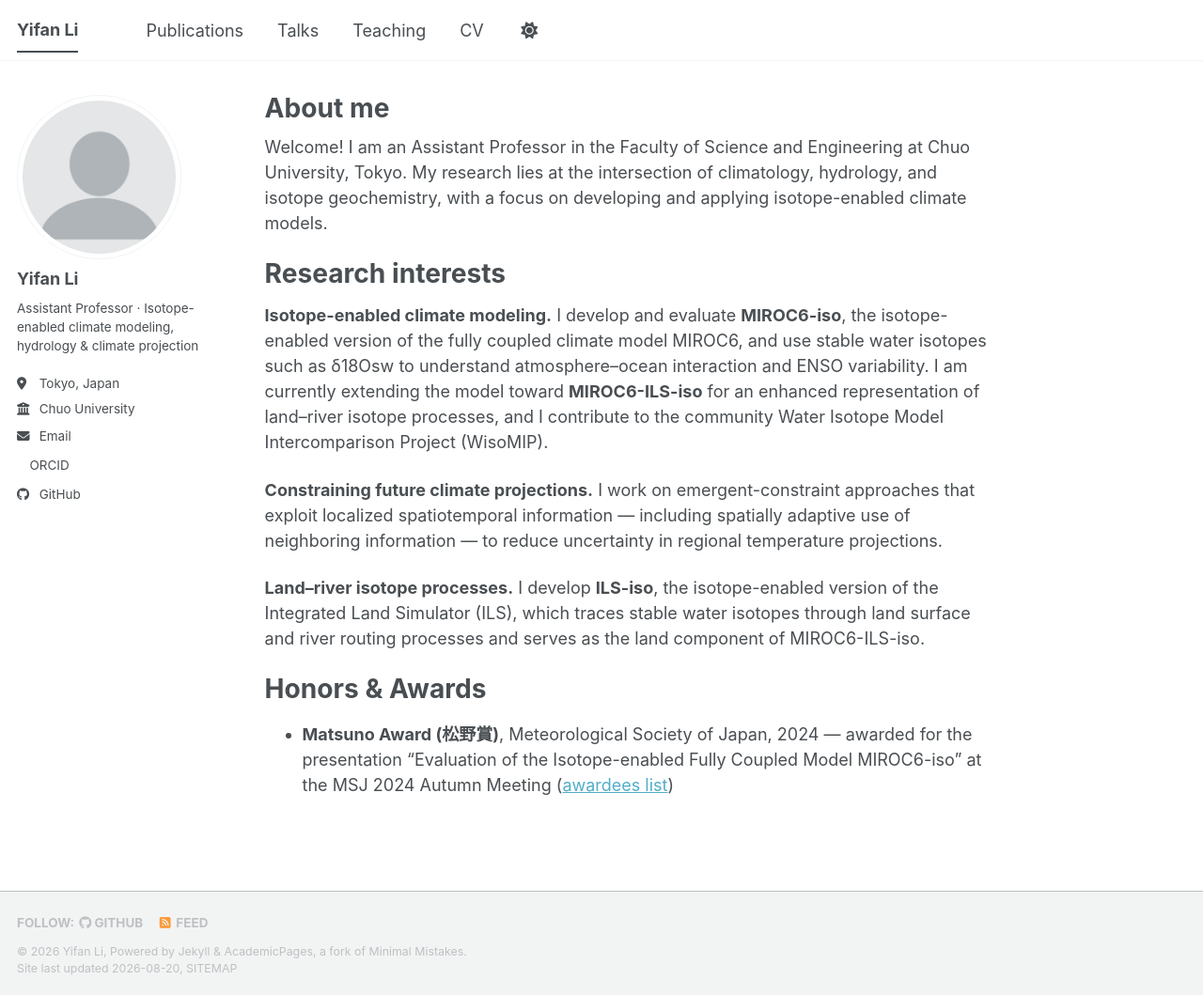
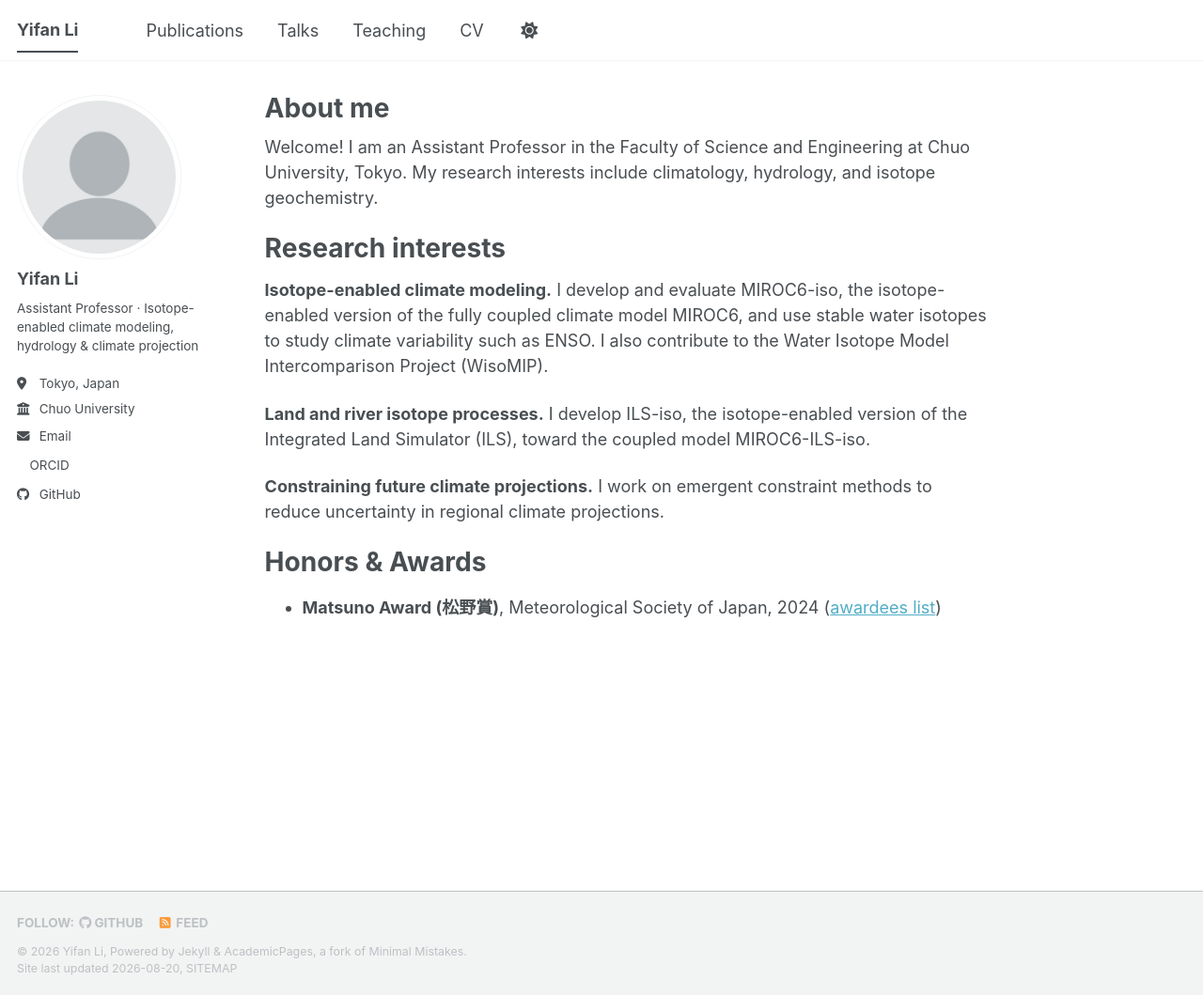
Before and after one commit to Yifanli-9/yifanli-9.github.io, a Jekyll site: the page built from _pages/about.md, in a window 1280 px wide and 1059 px high. Shown: the whole window at 94% size. Built offline with Jekyll 4.4.1, drawn with Linux system fonts in a browser that asks for light colours; a style sheet for code colours, icons or effects is not loaded.

Commit message:
Simplify About page

```diff
--- a/_pages/about.md
+++ b/_pages/about.md
@@ -7,17 +7,17 @@ redirect_from:
   - /about.html
 ---
 
-Welcome! I am an Assistant Professor in the Faculty of Science and Engineering at Chuo University, Tokyo. My research lies at the intersection of climatology, hydrology, and isotope geochemistry, with a focus on developing and applying isotope-enabled climate models.
+Welcome! I am an Assistant Professor in the Faculty of Science and Engineering at Chuo University, Tokyo. My research interests include climatology, hydrology, and isotope geochemistry.
 
 Research interests
 ======
 
-**Isotope-enabled climate modeling.** I develop and evaluate **MIROC6-iso**, the isotope-enabled version of the fully coupled climate model MIROC6, and use stable water isotopes such as δ18Osw to understand atmosphere–ocean interaction and ENSO variability. I am currently extending the model toward **MIROC6-ILS-iso** for an enhanced representation of land–river isotope processes, and I contribute to the community Water Isotope Model Intercomparison Project (WisoMIP).
+**Isotope-enabled climate modeling.** I develop and evaluate MIROC6-iso, the isotope-enabled version of the fully coupled climate model MIROC6, and use stable water isotopes to study climate variability such as ENSO. I also contribute to the Water Isotope Model Intercomparison Project (WisoMIP).
 
-**Constraining future climate projections.** I work on emergent-constraint approaches that exploit localized spatiotemporal information — including spatially adaptive use of neighboring information — to reduce uncertainty in regional temperature projections.
+**Land and river isotope processes.** I develop ILS-iso, the isotope-enabled version of the Integrated Land Simulator (ILS), toward the coupled model MIROC6-ILS-iso.
 
-**Land–river isotope processes.** I develop **ILS-iso**, the isotope-enabled version of the Integrated Land Simulator (ILS), which traces stable water isotopes through land surface and river routing processes and serves as the land component of MIROC6-ILS-iso.
+**Constraining future climate projections.** I work on emergent constraint methods to reduce uncertainty in regional climate projections.
 
 Honors & Awards
 ======
-- **Matsuno Award (松野賞)**, Meteorological Society of Japan, 2024 — awarded for the presentation "Evaluation of the Isotope-enabled Fully Coupled Model MIROC6-iso" at the MSJ 2024 Autumn Meeting ([awardees list](https://www.metsoc.jp/about/awards/matsuno))
+- **Matsuno Award (松野賞)**, Meteorological Society of Japan, 2024 ([awardees list](https://www.metsoc.jp/about/awards/matsuno))
```
